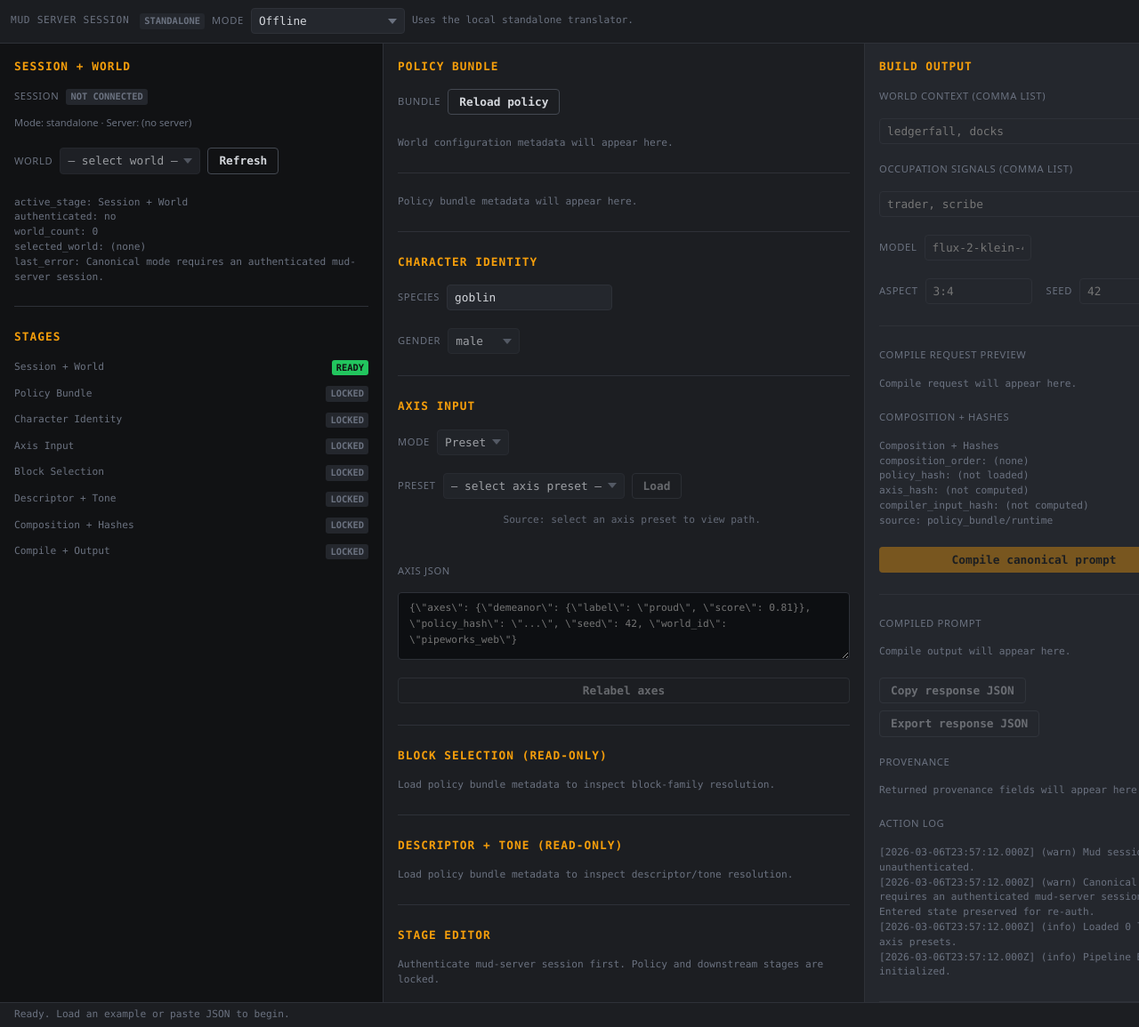
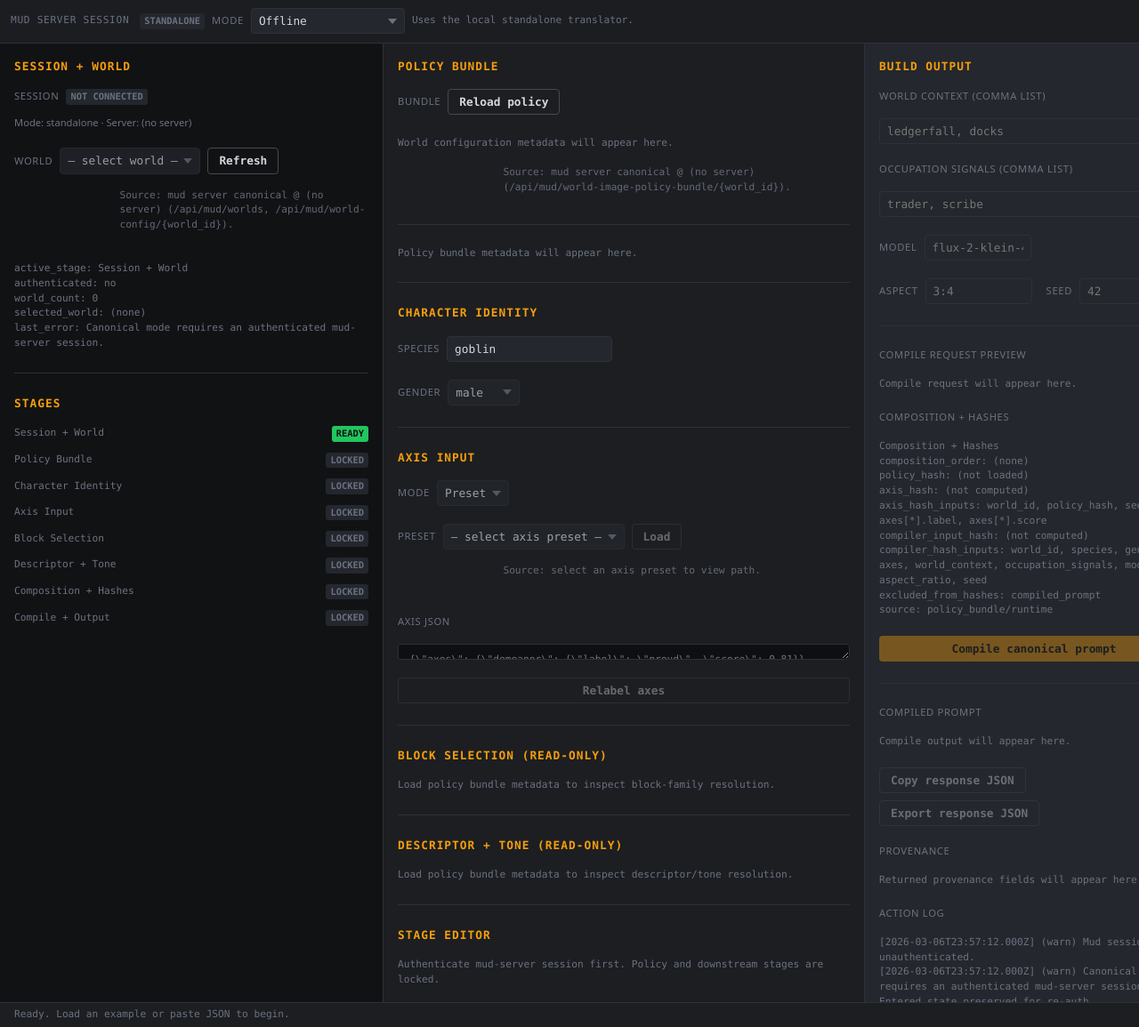
Before and after one commit to pipe-works/pipeworks_axis_descriptor_lab, a FastAPI app: page /pipeline-build in a window 1280 px wide. Shown: the part 84-1239 px from the top of the page at 89% size. Run offline with FastAPI, Linux system fonts and the light colour scheme; data that the repository does not hold is empty; parts of the project's set-up code (start-up, migrations or seed data) failed here and were passed over; some libraries are stand-ins or nearby versions.

Commit message:
feat(ui): close pipeline section 1-5 accessibility and validation gaps

```diff
--- a/app/static/mod-pipeline-build.js
+++ b/app/static/mod-pipeline-build.js
@@ -45,13 +45,34 @@ const STAGE_LABEL = {
 };
 
 const MAX_ACTION_LOG_ENTRIES = 24;
+const AXIS_HASH_INPUT_FIELDS = [
+  "world_id",
+  "policy_hash",
+  "seed",
+  "axes[*].label",
+  "axes[*].score",
+];
+const COMPILER_INPUT_HASH_FIELDS = [
+  "world_id",
+  "species",
+  "gender",
+  "axes",
+  "world_context",
+  "occupation_signals",
+  "model_id",
+  "aspect_ratio",
+  "seed",
+];
 
 function sanitiseActionLogMessage(rawMessage) {
   const compact = String(rawMessage || "").replace(/\s+/g, " ").trim();
-  const redacted = compact.replace(
+  let redacted = compact.replace(
     /\b(password|token|secret|authorization)\b\s*[:=]\s*([^\s,;]+)/gi,
     "$1=[redacted]"
   );
+  redacted = redacted.replace(/\bBearer\s+[A-Za-z0-9\-._~+/]+=*/gi, "Bearer [redacted]");
+  redacted = redacted.replace(/\b(api[_-]?key)\b\s*[:=]\s*([^\s,;]+)/gi, "$1=[redacted]");
+  if (!redacted) return "(message omitted)";
   return redacted.slice(0, 280);
 }
 
@@ -86,17 +107,62 @@ function isIdentityValid() {
 }
 
 function isAxisPayloadValid(payload) {
-  if (!payload || typeof payload !== "object") return false;
-  if (!payload.axes || typeof payload.axes !== "object") return false;
+  return validateAxisPayloadSchema(payload).length === 0;
+}
+
+function validateAxisPayloadSchema(payload) {
+  const errors = [];
+
+  if (!payload || typeof payload !== "object" || Array.isArray(payload)) {
+    errors.push("Payload must be a JSON object.");
+    return errors;
+  }
+  if (!payload.axes || typeof payload.axes !== "object" || Array.isArray(payload.axes)) {
+    errors.push("Payload must include an 'axes' object.");
+    return errors;
+  }
 
   const axisEntries = Object.entries(payload.axes);
-  if (axisEntries.length === 0) return false;
-  for (const [, value] of axisEntries) {
-    if (!value || typeof value !== "object") return false;
-    const score = Number(value.score);
-    if (!Number.isFinite(score) || score < 0 || score > 1) return false;
+  if (axisEntries.length === 0) {
+    errors.push("Payload 'axes' object must include at least one axis.");
   }
-  return true;
+
+  for (const [axisName, axisValue] of axisEntries) {
+    if (!axisValue || typeof axisValue !== "object" || Array.isArray(axisValue)) {
+      errors.push(`Axis '${axisName}' must be an object.`);
+      continue;
+    }
+    if (typeof axisValue.label !== "string" || !axisValue.label.trim()) {
+      errors.push(`Axis '${axisName}' label must be a non-empty string.`);
+    }
+    const score = Number(axisValue.score);
+    if (!Number.isFinite(score) || score < 0 || score > 1) {
+      errors.push(`Axis '${axisName}' score must be a number between 0 and 1.`);
+    }
+  }
+
+  if (
+    payload.world_id !== undefined &&
+    (typeof payload.world_id !== "string" || !payload.world_id.trim())
+  ) {
+    errors.push("'world_id' must be a non-empty string when present.");
+  }
+  if (
+    payload.policy_hash !== undefined &&
+    payload.policy_hash !== null &&
+    typeof payload.policy_hash !== "string"
+  ) {
+    errors.push("'policy_hash' must be a string or null when present.");
+  }
+  if (
+    payload.seed !== undefined &&
+    payload.seed !== null &&
+    !Number.isInteger(Number(payload.seed))
+  ) {
+    errors.push("'seed' must be an integer or null when present.");
+  }
+
+  return errors;
 }
 
 function quantizeScore(value) {
@@ -244,7 +310,29 @@ function renderStageStatuses() {
     }
 
     row.classList.toggle("is-stage-active", stageKey === pipelineBuildState.activeStage);
+    row.tabIndex = 0;
+    row.setAttribute("role", "button");
+    row.setAttribute("aria-label", `${STAGE_LABEL[stageKey] || stageKey} stage (${stageStatus})`);
   }
+}
+
+function focusStageControl(stageKey) {
+  const focusTargetMap = {
+    session_world: () => dom.pipelineWorldSelect,
+    policy_bundle: () => dom.pipelinePolicyRefresh,
+    identity: () => dom.pipelineSpeciesInput,
+    axis_input: () => dom.pipelineAxisSourceMode,
+    block_selection: () => dom.pipelineBlockSelectionSummary,
+    descriptor_tone: () => dom.pipelineDescriptorToneSummary,
+    composition_hashes: () => dom.pipelineCompositionPreview,
+    compile_output: () => dom.pipelineCompileButton,
+  };
+  const target = focusTargetMap[stageKey]?.();
+  if (target && typeof target.focus === "function") {
+    target.focus();
+    return true;
+  }
+  return false;
 }
 
 function renderSessionHeader() {
@@ -261,6 +349,17 @@ function renderSessionHeader() {
     const mode = pipelineBuildState.session.modeKey || "unknown";
     const server = pipelineBuildState.session.serverUrl || "(no server)";
     dom.pipelineModeText.textContent = `Mode: ${mode} · Server: ${server}`;
+  }
+
+  if (dom.pipelineWorldSourceHint) {
+    const server = pipelineBuildState.session.serverUrl || "(no server)";
+    dom.pipelineWorldSourceHint.textContent =
+      `Source: mud server canonical @ ${server} (/api/mud/worlds, /api/mud/world-config/{world_id}).`;
+  }
+  if (dom.pipelinePolicySourceHint) {
+    const server = pipelineBuildState.session.serverUrl || "(no server)";
+    dom.pipelinePolicySourceHint.textContent =
+      `Source: mud server canonical @ ${server} (/api/mud/world-image-policy-bundle/{world_id}).`;
   }
 }
 
@@ -599,7 +698,10 @@ function renderCompositionPreview() {
     `composition_order: ${compositionOrder.length ? compositionOrder.join(" -> ") : "(none)"}`,
     `policy_hash: ${pipelineBuildState.policyHash || "(not loaded)"}`,
     `axis_hash: ${pipelineBuildState.axisHash || "(not computed)"}`,
+    `axis_hash_inputs: ${AXIS_HASH_INPUT_FIELDS.join(", ")}`,
     `compiler_input_hash: ${pipelineBuildState.compilerInputHash || "(not computed)"}`,
+    `compiler_hash_inputs: ${COMPILER_INPUT_HASH_FIELDS.join(", ")}`,
+    "excluded_from_hashes: compiled_prompt",
     `source: ${result ? "compile_response" : "policy_bundle/runtime"}`,
   ].join("\n");
 }
@@ -1064,6 +1166,22 @@ async function handleAxisJsonInput() {
 
   try {
     const parsed = JSON.parse(raw);
+    const schemaErrors = validateAxisPayloadSchema(parsed);
+    if (schemaErrors.length > 0) {
+      pipelineBuildState.compile.result = null;
+      pipelineBuildState.axis.payload = null;
+      applyStageProgression();
+      setStageStatus("axis_input", PIPELINE_STAGE_STATUS.ERROR);
+      lockAfterAxis();
+      await recomputeHashes();
+      pipelineBuildState.lastError = `Axis JSON schema error: ${schemaErrors[0]}`;
+      renderBuildSummary();
+      renderStageStatuses();
+      renderStageEditorHint();
+      renderCompilePanels();
+      setStatus(`Pipeline Build — ${pipelineBuildState.lastError}`);
+      return;
+    }
     pipelineBuildState.lastError = null;
     await updateAxisStateFromPayload(parsed, { syncAxisJsonEditor: false });
   } catch {
@@ -1078,6 +1196,7 @@ async function handleAxisJsonInput() {
     renderStageStatuses();
     renderStageEditorHint();
     renderCompilePanels();
+    setStatus("Pipeline Build — Axis JSON parse error.");
   }
 }
 
@@ -1237,12 +1356,52 @@ export async function initPipelineBuild() {
   await refreshSessionAndWorlds({ quiet: true });
 }
 
+function wireStageListInteractions() {
+  if (!dom.pipelineStageList) return;
+
+  dom.pipelineStageList.addEventListener("click", (event) => {
+    const row = event.target?.closest?.("li[data-stage]");
+    if (!row) return;
+    const stageKey = row.dataset.stage;
+    if (!stageKey) return;
+    focusStageControl(stageKey);
+  });
+
+  dom.pipelineStageList.addEventListener("keydown", (event) => {
+    const row = event.target?.closest?.("li[data-stage]");
+    if (!row) return;
+
+    const rows = Array.from(dom.pipelineStageList.querySelectorAll("li[data-stage]"));
+    const idx = rows.indexOf(row);
+    if (idx < 0) return;
+
+    if (event.key === "ArrowDown" || event.key === "ArrowUp") {
+      event.preventDefault();
+      const delta = event.key === "ArrowDown" ? 1 : -1;
+      const next = rows[idx + delta] || row;
+      next.focus();
+      return;
+    }
+
+    if (event.key === "Enter" || event.key === " ") {
+      event.preventDefault();
+      const stageKey = row.dataset.stage;
+      if (!stageKey) return;
+      if (focusStageControl(stageKey)) {
+        setStatus(`Pipeline Build — focused ${STAGE_LABEL[stageKey] || stageKey} controls.`);
+      }
+    }
+  });
+}
+
 /**
  * Wire Pipeline Build page events.
  *
  * @returns {void}
  */
 export function wirePipelineBuildEvents() {
+  wireStageListInteractions();
+
   dom.pipelineWorldRefresh?.addEventListener("click", () => {
     refreshSessionAndWorlds();
   });
--- a/app/static/mod-state.js
+++ b/app/static/mod-state.js
@@ -286,7 +286,9 @@ export const dom = {
   pipelineModeText:          $("pipeline-mode-text"),
   pipelineWorldSelect:       $("pipeline-world-select"),
   pipelineWorldRefresh:      $("pipeline-world-refresh"),
+  pipelineWorldSourceHint:   $("pipeline-world-source-hint"),
   pipelineWorldConfig:       $("pipeline-world-config"),
+  pipelinePolicySourceHint:  $("pipeline-policy-source-hint"),
   pipelinePolicyRefresh:     $("pipeline-policy-refresh"),
   pipelinePolicySummary:     $("pipeline-policy-summary"),
   pipelineSpeciesInput:      $("pipeline-species-input"),
--- a/app/static/styles.css
+++ b/app/static/styles.css
@@ -1001,10 +1001,17 @@
   justify-content: space-between;
   align-items: center;
   gap: var(--sp-2);
+  cursor: pointer;
+  outline: none;
 }
 
 .pipeline-build-grid #pipeline-stage-list li + li {
   margin-top: var(--sp-1);
+}
+
+.pipeline-build-grid #pipeline-stage-list li:focus-visible {
+  box-shadow: inset 0 0 0 1px var(--col-accent);
+  border-radius: var(--radius-sm);
 }
 
 .artifact-editor__textarea {
@@ -1037,6 +1044,26 @@
   margin-top: var(--sp-3);
   border-top: 1px solid var(--col-border);
   padding-top: var(--sp-2);
+}
+
+/* Mobile fallback: stack Pipeline Build panels vertically. */
+@media (max-width: 1100px) {
+  .pipeline-build-grid {
+    display: flex;
+    flex-direction: column;
+    position: fixed;
+    top: calc(var(--header-h) + var(--nav-h, 2.5rem) + var(--mud-shell-h, 3.05rem));
+    bottom: var(--statusbar-h);
+    left: 0;
+    right: 0;
+    overflow-y: auto;
+    gap: 1px;
+    background: var(--col-border);
+  }
+
+  .pipeline-panel {
+    min-height: 20rem;
+  }
 }
 
 /* ── Chat character panels ─────────────────────────────────────────────── */
--- a/app/templates/index.html
+++ b/app/templates/index.html
@@ -971,6 +971,9 @@
       </select>
       <button id="pipeline-world-refresh" class="btn btn--secondary" type="button">Refresh</button>
     </div>
+    <div id="pipeline-world-source-hint" class="control-path-hint">
+      Source: mud server canonical (`/api/mud/worlds`, `/api/mud/world-config/{world_id}`).
+    </div>
 
     <div id="pipeline-session-summary" class="artifact-meta" style="margin-top:0.75rem;">
       Session and world status will appear here.
@@ -998,6 +1001,9 @@
     </div>
     <div id="pipeline-world-config" class="artifact-meta" style="margin-top:0.75rem;">
       World configuration metadata will appear here.
+    </div>
+    <div id="pipeline-policy-source-hint" class="control-path-hint">
+      Source: mud server canonical (`/api/mud/world-image-policy-bundle/{world_id}`).
     </div>
     <hr class="divider" />
     <div id="pipeline-policy-summary" class="artifact-reference">
```
Also changed, not shown: tests/test_main.py (+2 -0 lines), tests/test_static_modules.py (+47 -0 lines).
